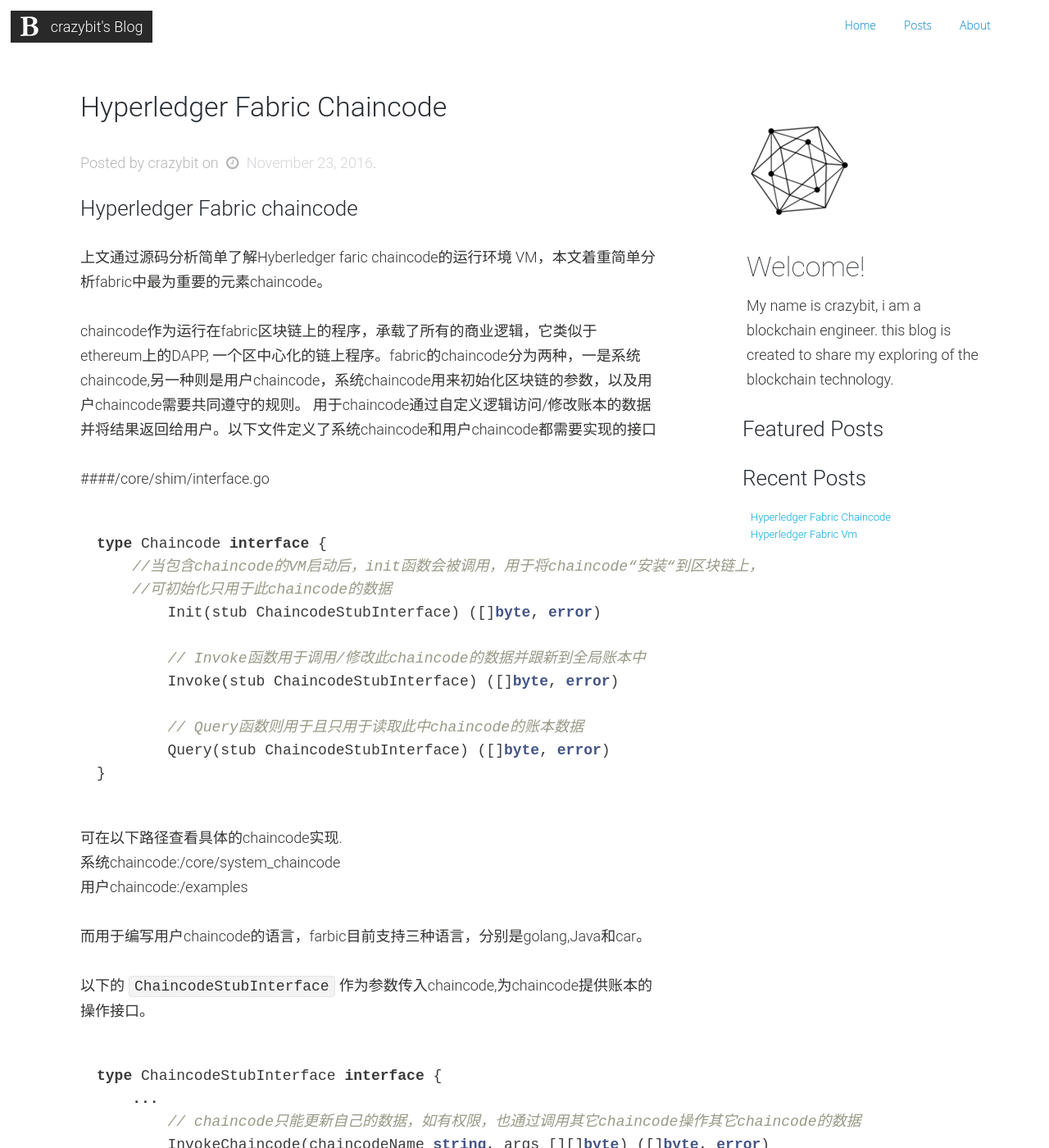
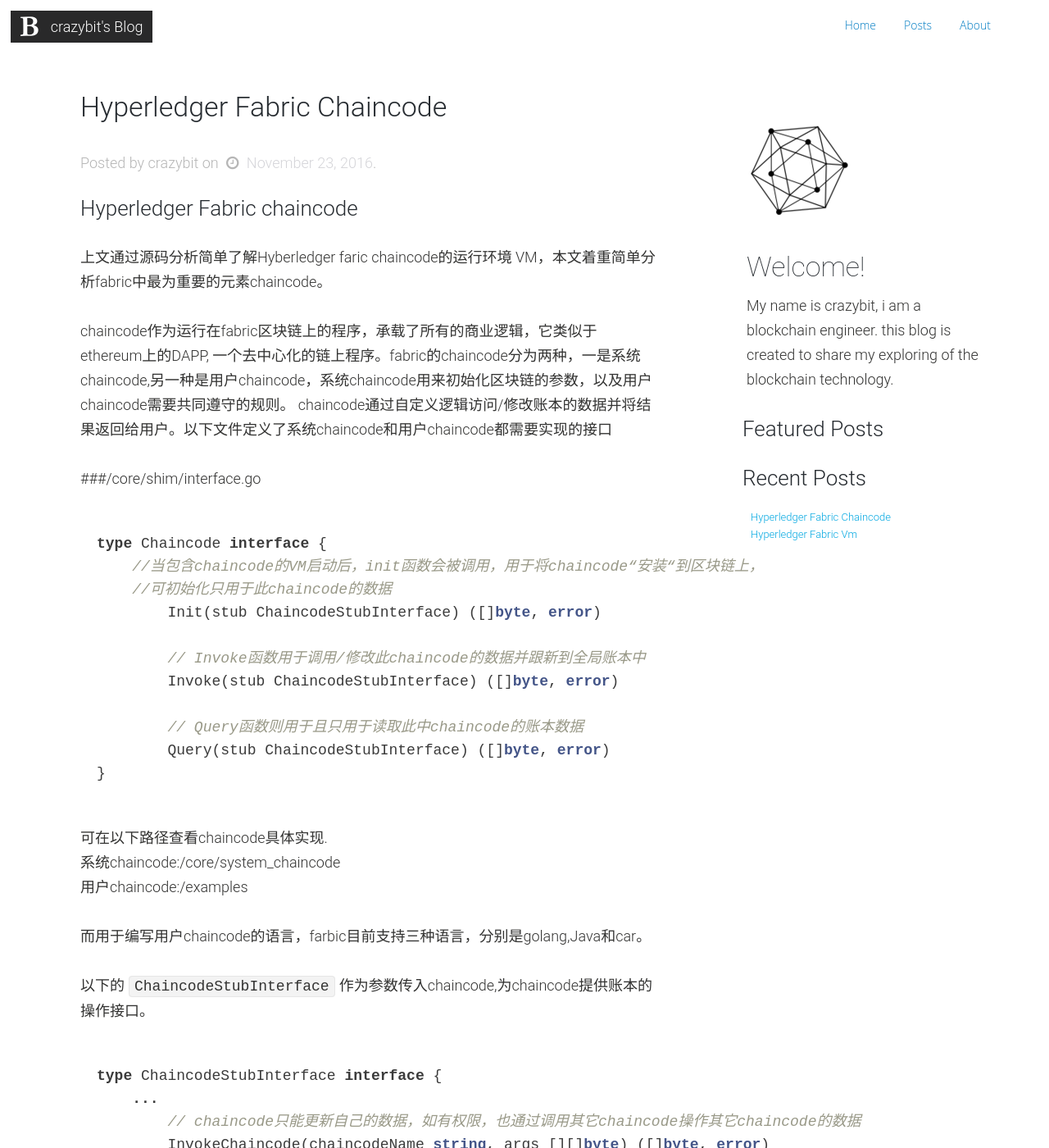
Before and after one commit to crazybits/crazybits.github.io, a Jekyll site: the page built from _posts/2016-11-23-hyperledger-fabric-chaincode.md, in a window 1280 px wide and 1400 px high. Shown: the whole window at 82% size. Built offline with Jekyll 4.4.1, drawn with Linux system fonts in a browser that asks for light colours; nearby versions of some CDN libraries.

Commit message:
update post

````diff
--- a/_posts/2016-11-23-hyperledger-fabric-chaincode.md
+++ b/_posts/2016-11-23-hyperledger-fabric-chaincode.md
@@ -6,11 +6,11 @@ layout: post
 
 上文通过源码分析简单了解Hyberledger faric chaincode的运行环境 VM，本文着重简单分析fabric中最为重要的元素chaincode。
 
-chaincode作为运行在fabric区块链上的程序，承载了所有的商业逻辑，它类似于ethereum上的DAPP, 一个区中心化的链上程序。fabric的chaincode分为两种，一是系统chaincode,另一种则是用户chaincode，系统chaincode用来初始化区块链的参数，以及用户chaincode需要共同遵守的规则。
+chaincode作为运行在fabric区块链上的程序，承载了所有的商业逻辑，它类似于ethereum上的DAPP, 一个去中心化的链上程序。fabric的chaincode分为两种，一是系统chaincode,另一种是用户chaincode，系统chaincode用来初始化区块链的参数，以及用户chaincode需要共同遵守的规则。
 <!--more-->
-用于chaincode通过自定义逻辑访问/修改账本的数据并将结果返回给用户。以下文件定义了系统chaincode和用户chaincode都需要实现的接口
+chaincode通过自定义逻辑访问/修改账本的数据并将结果返回给用户。以下文件定义了系统chaincode和用户chaincode都需要实现的接口
 
-####/core/shim/interface.go
+###/core/shim/interface.go
 
 ```go
 type Chaincode interface {
@@ -26,7 +26,7 @@ type Chaincode interface {
 }
 ```
 
-可在以下路径查看具体的chaincode实现.
+可在以下路径查看chaincode具体实现.
 系统chaincode:/core/system_chaincode
 用户chaincode:/examples
 
````
